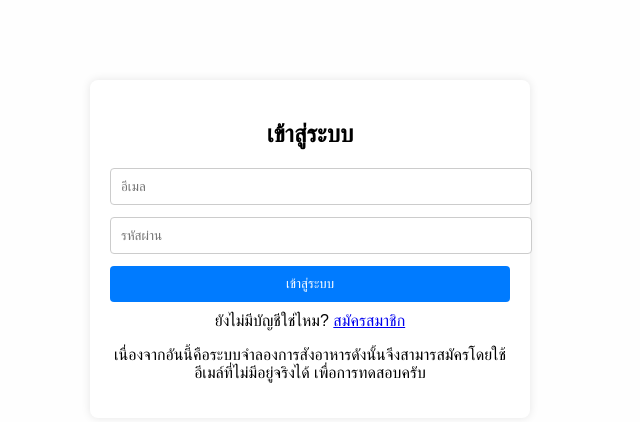
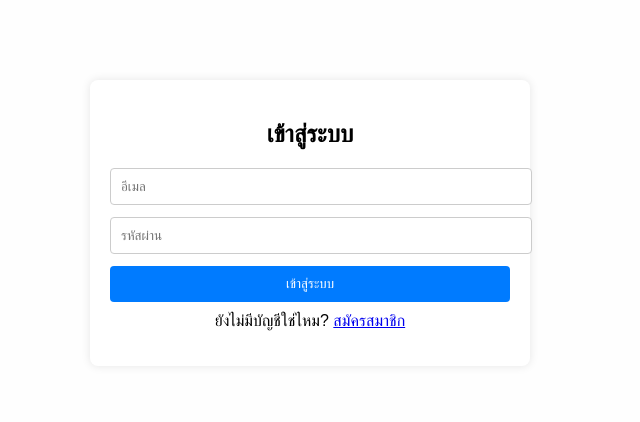
Before and after one commit to Setsukun1997/Food-order-sim, a React (Vite) app in the folder frontend/: page /login in a window 1280 px wide. Shown: the top 422 px of the page, without its empty margins (330-970 px from the left). Built offline with nearby package versions, Linux system fonts and the light colour scheme.

Commit message:
Update Login.jsx

```diff
--- a/frontend/src/pages/Login.jsx
+++ b/frontend/src/pages/Login.jsx
@@ -61,7 +61,6 @@ export default function Login() {
       <p>
         ยังไม่มีบัญชีใช่ไหม? <Link to="/signup">สมัครสมาชิก</Link>
       </p>
-      <p> เนื่องจากอันนี้คือระบบจำลองการสังอาหารดังนั้นจึงสามารสมัครโดยใช้อีเมล์ที่ไม่มีอยู่จริงได้ เพื่อการทดสอบครับ </p>
     </div>
   );
 }
```
